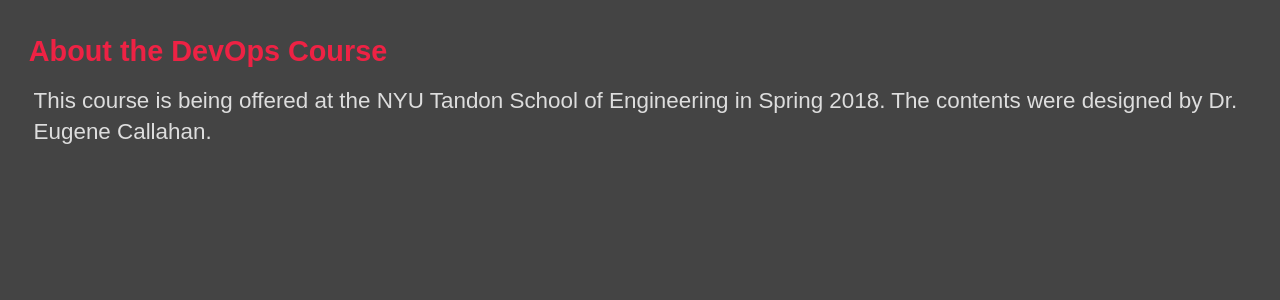
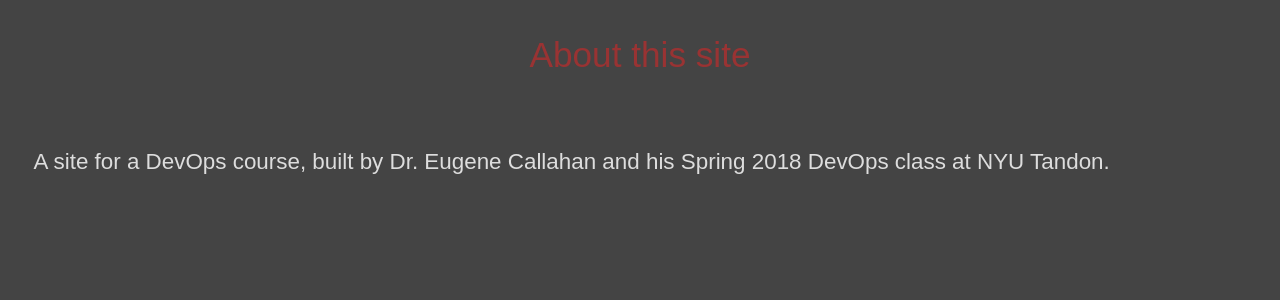
Before and after one commit to YangLou1/TheDevOpsCourse, a Django app: page /devops/about in a window 1280 px wide. Shown: the part 128-428 px from the top of the page. Run offline with Django 3.2, Linux system fonts and the light colour scheme.

Commit message:
Rebuilt from DevOps site.

```diff
--- a/devops/templates/about.html
+++ b/devops/templates/about.html
@@ -1,11 +1,14 @@
 {% extends "base.html" %}
 {% block content %}
-    <div class="module">
-        <h2>About the DevOps Course</h2>
+<div class="module">
+        <h1>
+            About this site
+        </h1>
+
         <p>
-            This course is being offered at the NYU Tandon School of
-            Engineering in Spring 2018. The contents were designed by Dr.
-            Eugene Callahan.
+            A site for a DevOps course, built by Dr. Eugene Callahan
+            and his Spring 2018 DevOps class at NYU Tandon.
         </p>
-    </div>
+
+
 {% endblock content %}
```
